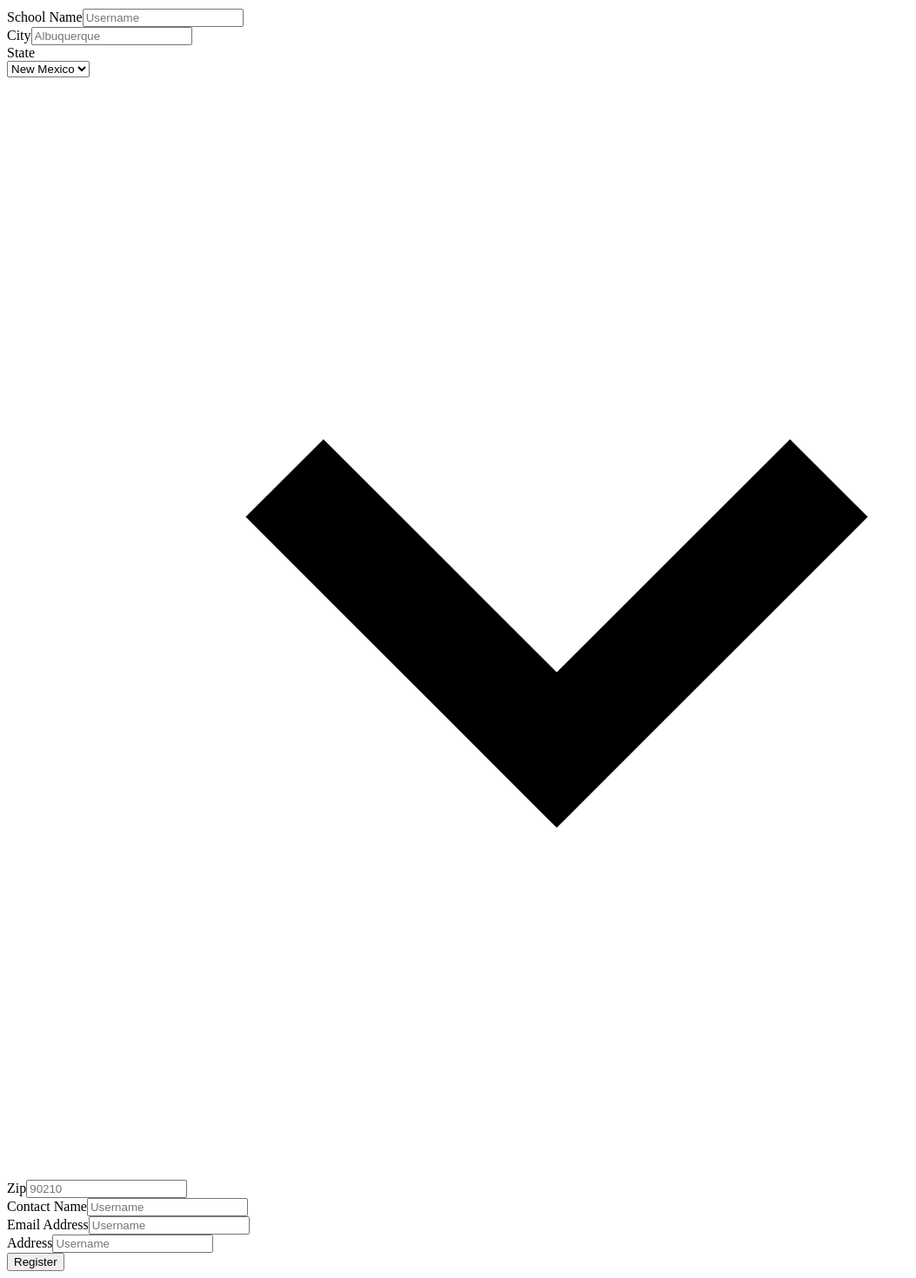
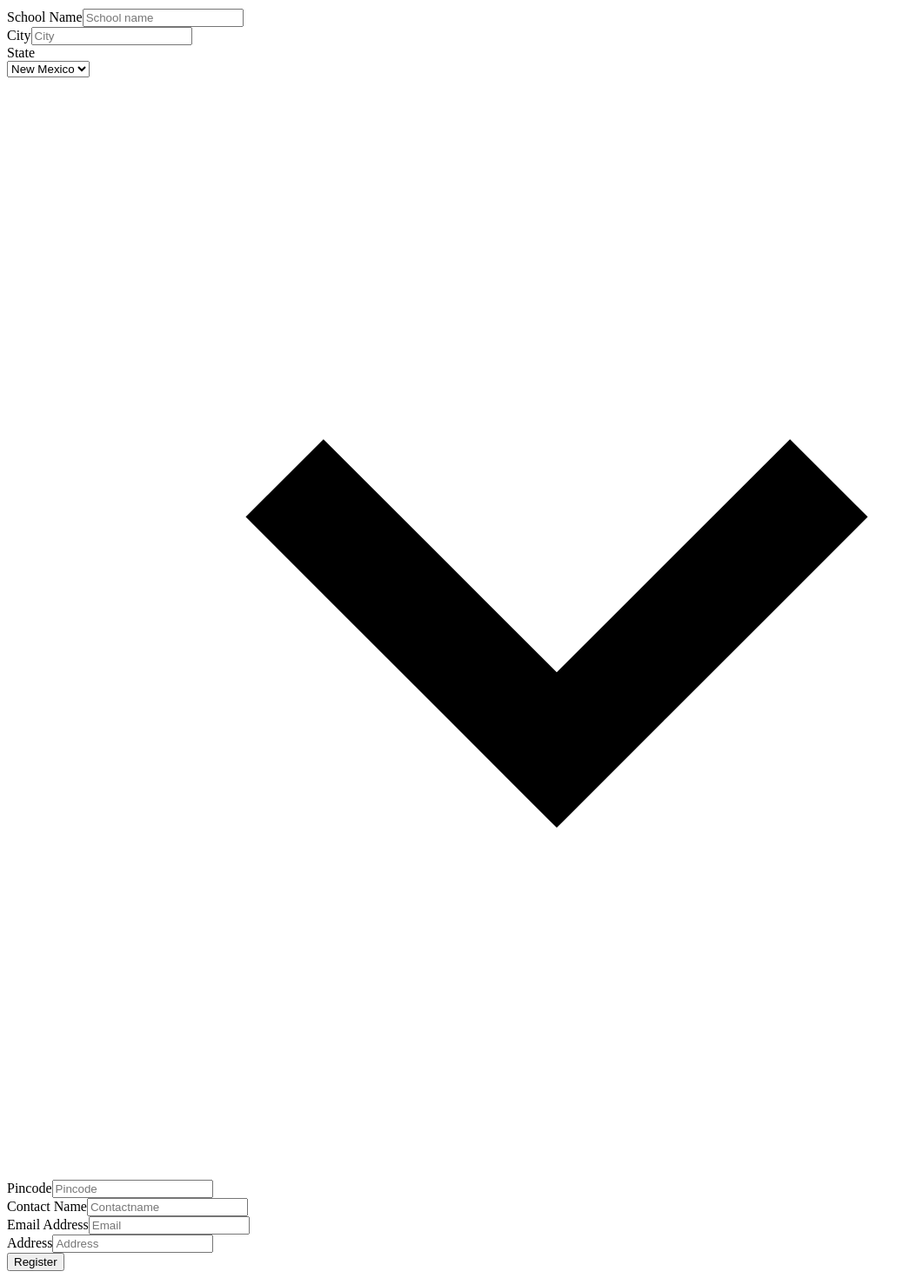
Before and after one commit to combativeNinja/olympiad, a React (Create React App) app: page /school-registration in a window 1280 px wide. Shown: the part 1088-2558 px from the top of the page at 87% size, without its empty margins (0-1053 px from the left). Built offline with nearby package versions, Linux system fonts and the light colour scheme; a web font is replaced by a local one.

Commit message:
Fixed Form and Backend input

```diff
--- a/src/registrationForm/SchoolReg.js
+++ b/src/registrationForm/SchoolReg.js
@@ -8,10 +8,10 @@ const SchoolReg = () => {
             <div className="w-full max-w-md">
                 <form className="bg-white shadow-md rounded px-8 pt-6 pb-8 mb-4">
                     <div className="mb-4">
-                        <label className="test block text-gray-700 text-sm font-bold mb-2" for="username">
+                        <label className="test block text-gray-700 text-sm font-bold mb-2" for="schoolname">
                             School Name
                         </label>
-                        <input className="shadow appearance-none border rounded w-full py-2 px-3 text-gray-700 leading-tight focus:outline-none focus:shadow-outline" id="username" type="text" placeholder="Username"/>
+                        <input className="shadow appearance-none border rounded w-full py-2 px-3 text-gray-700 leading-tight focus:outline-none focus:shadow-outline" id="schoolname" type="text" placeholder="School name"/>
                     </div>
 
                     <div className='flex flex-wrap -mx-3 mb-2'>
@@ -19,7 +19,7 @@ const SchoolReg = () => {
                             <label className="block uppercase tracking-wide text-gray-700 text-xs font-bold mb-2" for="grid-city">
                                 City
                             </label>
-                            <input className="appearance-none block w-full bg-gray-200 text-gray-700 border border-gray-200 rounded py-3 px-4 leading-tight focus:outline-none focus:bg-white focus:border-gray-500" id="grid-city" type="text" placeholder="Albuquerque"/>
+                            <input className="appearance-none block w-full bg-gray-200 text-gray-700 border border-gray-200 rounded py-3 px-4 leading-tight focus:outline-none focus:bg-white focus:border-gray-500" id="grid-city" type="text" placeholder="City"/>
                         </div>
                         <div className="w-full md:w-1/3 px-3 mb-6 md:mb-0">
                             <label className="block uppercase tracking-wide text-gray-700 text-xs font-bold mb-2" for="grid-state">
@@ -38,31 +38,31 @@ const SchoolReg = () => {
                         </div>
                         <div className="w-full md:w-1/3 px-3 mb-6 md:mb-0">
                             <label className="block uppercase tracking-wide text-gray-700 text-xs font-bold mb-2" for="grid-zip">
-                                Zip
+                                Pincode
                             </label>
-                            <input className="appearance-none block w-full bg-gray-200 text-gray-700 border border-gray-200 rounded py-3 px-4 leading-tight focus:outline-none focus:bg-white focus:border-gray-500" id="grid-zip" type="text" placeholder="90210"/>
+                            <input className="appearance-none block w-full bg-gray-200 text-gray-700 border border-gray-200 rounded py-3 px-4 leading-tight focus:outline-none focus:bg-white focus:border-gray-500" id="grid-zip" type="text" placeholder="Pincode"/>
                         </div>
                     </div>
 
                     <div className="mb-4">
-                        <label className="block text-gray-700 text-sm font-bold mb-2" for="username">
+                        <label className="block text-gray-700 text-sm font-bold mb-2" for="contactname">
                             Contact Name
                         </label>
-                        <input className="shadow appearance-none border rounded w-full py-2 px-3 text-gray-700 leading-tight focus:outline-none focus:shadow-outline" id="username" type="text" placeholder="Username"/>
+                        <input className="shadow appearance-none border rounded w-full py-2 px-3 text-gray-700 leading-tight focus:outline-none focus:shadow-outline" id="contactname" type="text" placeholder="Contactname"/>
                     </div>
 
                     <div className="mb-4">
-                        <label className="block text-gray-700 text-sm font-bold mb-2" for="username">
+                        <label className="block text-gray-700 text-sm font-bold mb-2" for="Email">
                             Email Address
                         </label>
-                        <input className="shadow appearance-none border rounded w-full py-2 px-3 text-gray-700 leading-tight focus:outline-none focus:shadow-outline" id="username" type="text" placeholder="Username"/>
+                        <input className="shadow appearance-none border rounded w-full py-2 px-3 text-gray-700 leading-tight focus:outline-none focus:shadow-outline" id="email" type="text" placeholder="Email"/>
                     </div>
 
                     <div className="mb-4">
-                        <label className="block text-gray-700 text-sm font-bold mb-2" for="username">
+                        <label className="block text-gray-700 text-sm font-bold mb-2" for="Address">
                             Address
                         </label>
-                        <input className="shadow appearance-none border rounded w-full py-2 px-3 text-gray-700 leading-tight focus:outline-none focus:shadow-outline" id="username" type="text" placeholder="Username"/>
+                        <input className="shadow appearance-none border rounded w-full py-2 px-3 text-gray-700 leading-tight focus:outline-none focus:shadow-outline" id="address" type="text" placeholder="Address"/>
                     </div>
 
 
--- a/src/registrationForm/Studentform.js
+++ b/src/registrationForm/Studentform.js
@@ -37,7 +37,7 @@
     const handleSubmit = async (e) => {
         e.preventDefault();
         try {
-            const response = await axios.post(`${process.env.REACT_APP_API_URL}/api/studentRegister`, formData, {
+            const response = await axios.post(`${process.env.REACT_APP_API_URL}/api/student`, formData, {
                 headers: {
                     'Content-Type': 'application/json',  // Set the content type to JSON
                 },
```
Also changed, not shown: 1 other file (tests, documents, lock files or other folders).
